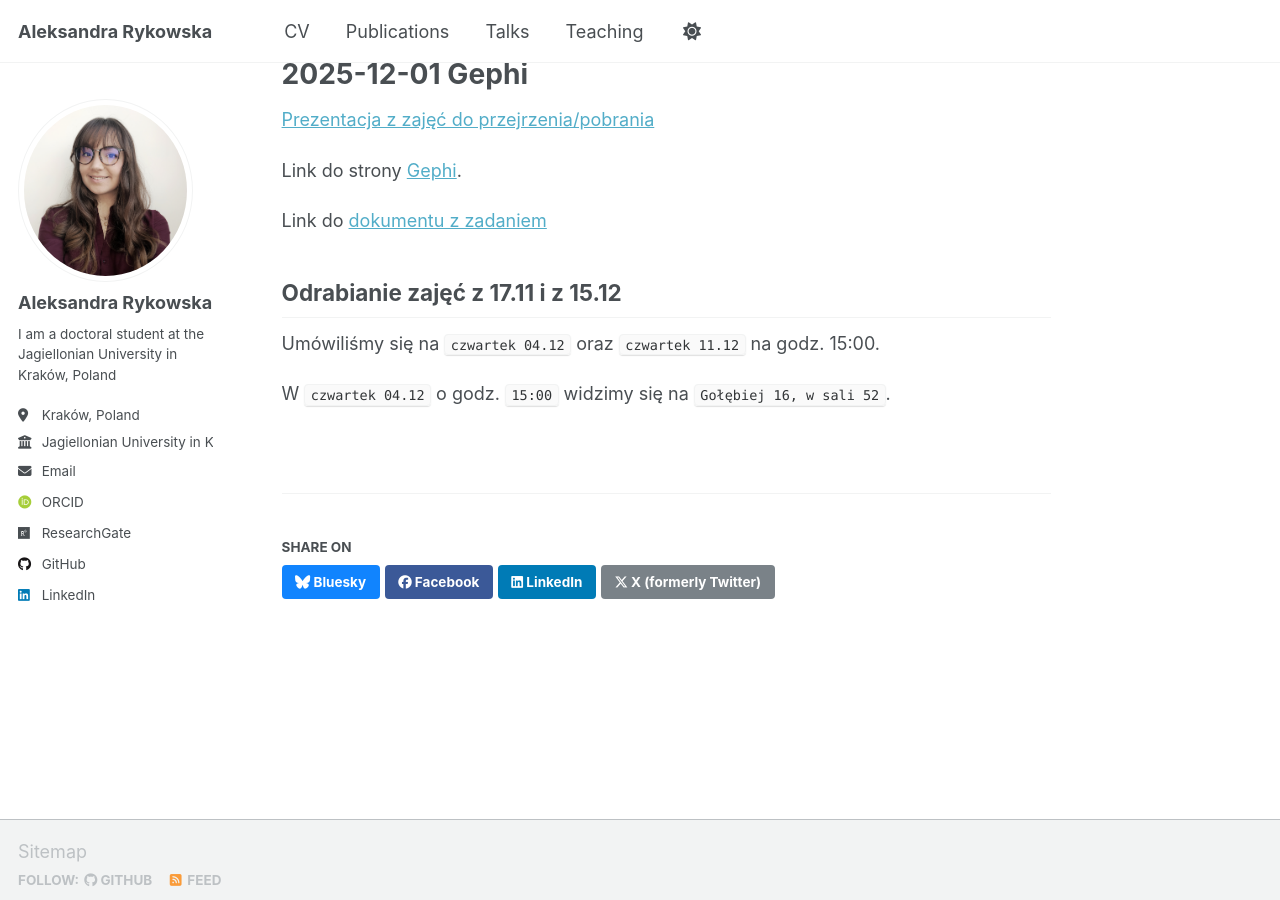
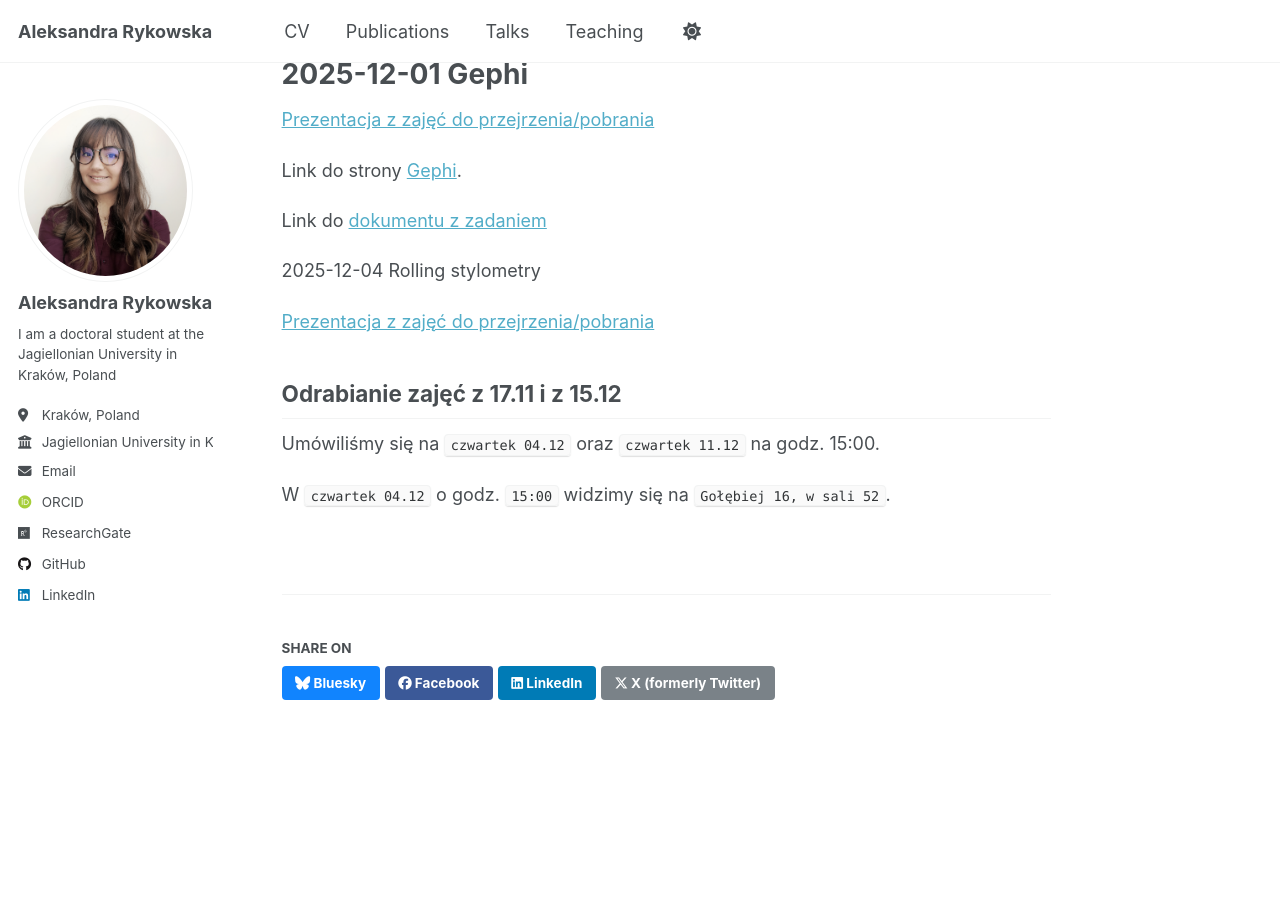
Before and after one commit to aleksandra2812/aleksandra2812.github.io, a Jekyll site: the page built from _teaching/2025-winter-teaching-1.md, in a window 1280 px wide and 900 px high, scrolled down 2180 px. Built offline with Jekyll 4.4.1, drawn with Linux system fonts in a browser that asks for light colours; some web fonts are replaced; a script that is not in the unit is left out.

Commit message:
Add new slides

```diff
--- a/_teaching/2025-winter-teaching-1.md
+++ b/_teaching/2025-winter-teaching-1.md
@@ -81,6 +81,10 @@ Link do strony [Gephi](https://gephi.org/desktop/).
 
 Link do [dokumentu z zadaniem](https://ujchmura-my.sharepoint.com/:w:/g/personal/aleksandra_rykowska_doctoral_uj_edu_pl/IQBS7BxiWabGSYq461CQ6Cy5AcZWuN-EZWeOOJenQ3QMhEw?e=KkiLqa)
 
+2025-12-04 Rolling stylometry
+
+<a href="/files/0412_CyfroweNarzedzia.pdf" target="_blank">Prezentacja z zajęć do przejrzenia/pobrania</a>
+
 
 ## Odrabianie zajęć z 17.11 i z 15.12
 
```
Also changed, not shown: 1 other file.
